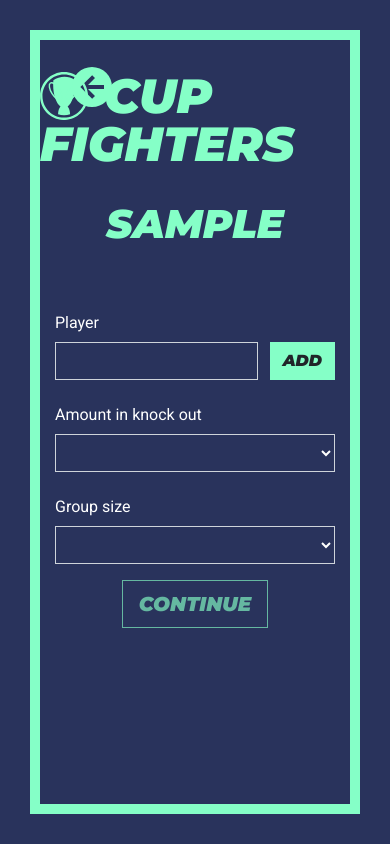
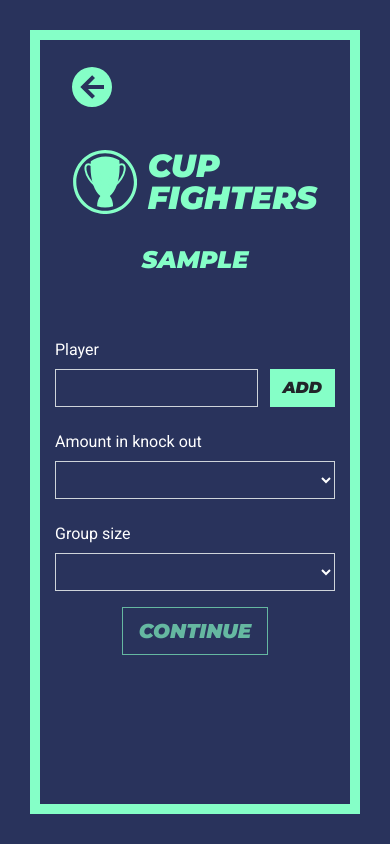
Before and after one commit to iamOscarMike/cupfighters, a React app: page / in a window 390 px wide. Both pictures are taken after typing "Sample" into the empty fields and a click on the button "START TOURNAMENT". Built offline with nearby package versions, Linux system fonts and the light colour scheme.

Commit message:
Tournament heading mobile styles

```diff
--- a/src/containers/Tournament/Tournament.jsx
+++ b/src/containers/Tournament/Tournament.jsx
@@ -23,6 +23,15 @@ function Tournament({ tournament }) {
 
     return (
         <div className="Tournament">
+
+            <button className="btn btn-link back" onClick={() => dispatch(unsetActiveTournament())}>
+                <Icon
+                    path={mdiArrowLeftCircle}
+                    size={2}
+                    color="#85ffc7"
+                />
+            </button>
+
             <div className="row logo-container">
                 <div className="m-auto logo-small">
                     <img className="logo float-left" src="/images/cupfighters.svg" />
@@ -31,18 +40,10 @@ function Tournament({ tournament }) {
             </div>
 
             <div className="row header-container">
-                <div className="m-auto">
+                <div className="col text-center">
                     <h1 className="text-primary">{tournament.title}</h1>
                 </div>
             </div>
-
-            <button className="btn btn-link back" onClick={() => dispatch(unsetActiveTournament())}>
-                <Icon
-                    path={mdiArrowLeftCircle}
-                    size={2}
-                    color="#85ffc7"
-                />
-            </button>
 
             {tournament.stage === stages.setup && <Setup />}
 
--- a/src/containers/Tournament/Tournament.scss
+++ b/src/containers/Tournament/Tournament.scss
@@ -66,4 +66,35 @@ $tertiary: #fdca40;
             color: $secondary;
         }
     }
+
+    @media (max-width: 767px) {
+        .logo-container {
+            img.logo {
+                height: 4rem;
+                margin-right: 0.67rem;
+            }
+
+            .logo-text {
+                font-size: 2rem;
+                line-height: 1;
+                word-spacing: 100vw;
+                width: min-intrinsic;
+                width: -webkit-min-content;
+                width: -moz-min-content;
+                width: min-content;
+                display: table-caption;
+                display: -ms-grid;
+                -ms-grid-columns: min-content;
+            }
+        }
+
+        button.back {
+            position: relative;
+            top: 0;
+        }
+
+        h1 {
+            font-size: 1.5rem;
+        }
+    }
 }
```
